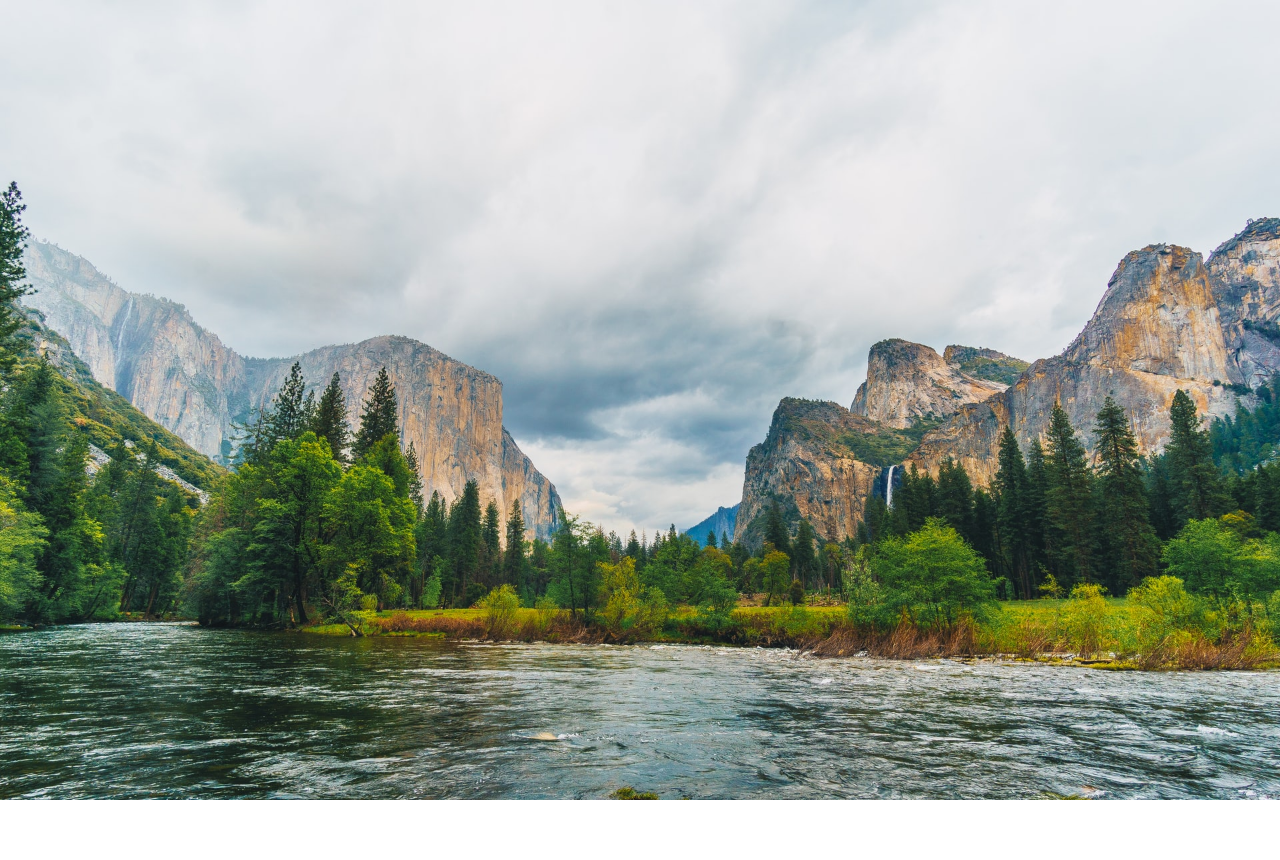
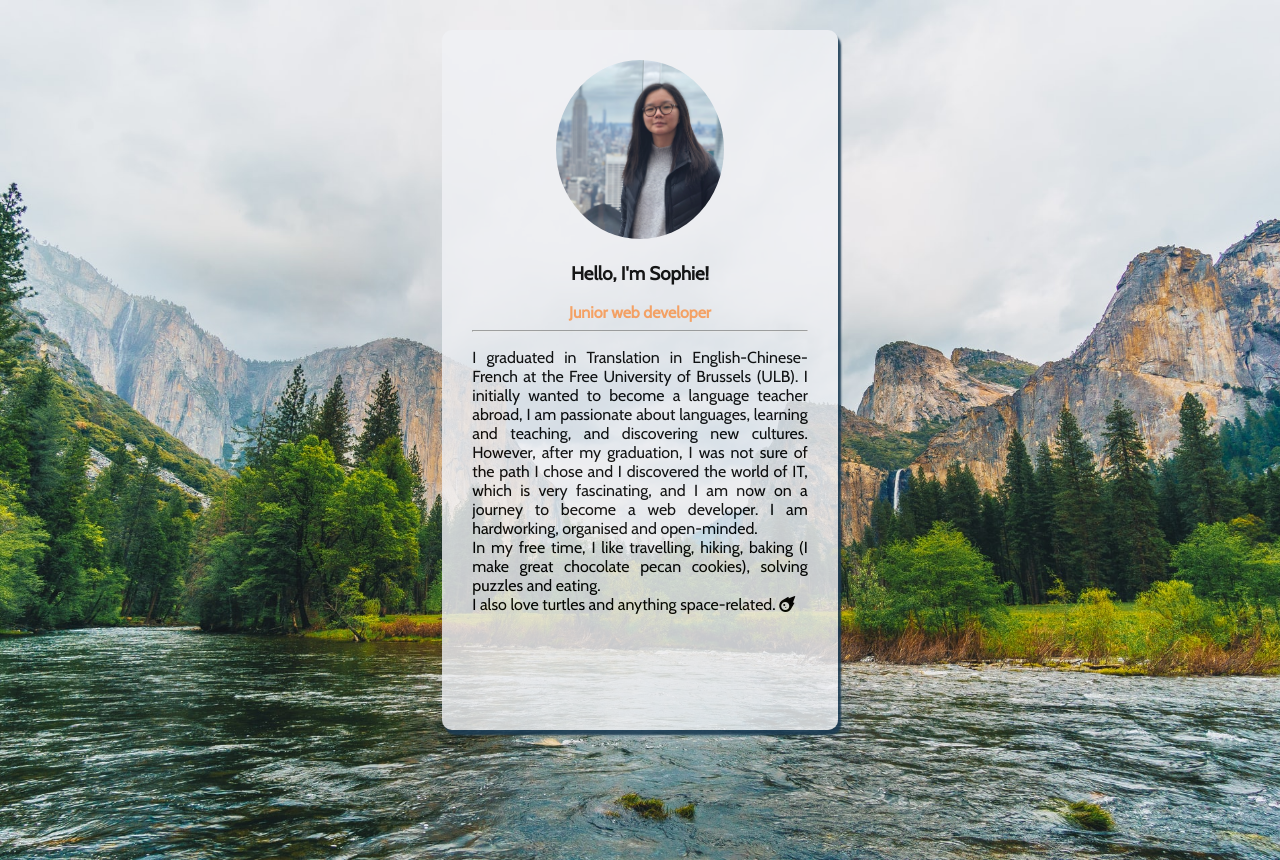
Before and after one commit to ch-sophie/portfolio, a React (Create React App) app: page /about in a window 1280 px wide. Before the commit this address had no page. Before the commit the page ends 800 px from the top, so only its background shows below. Built offline with nearby package versions, Linux system fonts and the light colour scheme.

Commit message:
commit about page

```diff
--- a/src/App.css
+++ b/src/App.css
@@ -6,23 +6,23 @@ body{
     font-weight: bold;
     /* overflow: hidden; */
 }
-a:link {
+a:link{
     color: #fc9f5b;
     text-decoration: none;
 }
-a:visited {
+a:visited{
     color: #fc9f5b;
     text-decoration: none;
 }
-a:hover {
-    color: #409059;
+a:hover{
+    color: #33658a;
     text-decoration: none;
 }
-a:active {
+a:active{
     color:#fc9f5b;
     text-decoration: none;
 }
-nav {
+nav{
     display: flex;
     justify-content: space-evenly;
     font-size: 110%;
@@ -32,7 +32,7 @@ nav {
     right: 300px;
     padding: 5px;
 }
-.flex-container {
+.flex-container{
     display: flex;
     flex-direction: column;
     position:relative;
@@ -40,27 +40,26 @@ nav {
     margin: 10px;
     padding: 10px;
 }
-.icons {
+.icons{
     margin-top: 50px;
     font-size: 180%;
     letter-spacing: 10px;
 }
-.one {
+.one{
     text-align: center;
     position: relative;
     margin: 120px;
 }
-h1 {
+h1{
     font-size: 250%;
 }
-.two {
+.two{
     text-align: center;
     position: relative;
     /* margin: 50px; */
     /* top: 50px; */
     /* border: 2px solid #fc9f5b; */
 }
-
 @media screen and (max-width:799px) {
     body{
         background-image: url("./images/mountains.jpeg");
@@ -82,8 +81,6 @@ h1 {
         text-decoration: none;
     }
 }
-
-/* media screen */
 @media screen and (max-width: 300px) {
     .icons {
         font-size: 150%;
@@ -108,7 +105,6 @@ h1 {
         padding-right: 0;
     }
 }
-
 @media screen and (min-width:301px) and (max-width:350px){
     .icons {
         font-size: 150%;
@@ -132,7 +128,6 @@ h1 {
         padding-right: 0;
     }
 }
-
 @media screen and (min-width:351px) and (max-width:450px) {
     .icons {
         font-size: 180%;
@@ -154,7 +149,6 @@ h1 {
         top: 40px;
     }
 }
-
 @media screen and (min-width:451px) and (max-width:768px){
     nav{
         padding:10px;
@@ -171,7 +165,6 @@ h1 {
         margin: 100px;
     }
 }
-
 @media screen and (min-width:768px) {
     body{
         overflow: hidden;
@@ -185,6 +178,138 @@ h1 {
 @media screen and (min-width:990px) {
     .two{
         top: 100px;
+    }
+}
+
+/* about page */
+#root{
+    height: 100vh;
+    margin: 30px;
+}
+#containerAbout{
+    position: relative;
+    max-width: 50%;
+    margin: auto;
+    text-align: center;
+}
+.sectionAbout{
+    position: relative;
+    margin: auto;
+    width: 55%;
+    height: 80vh;
+    background-color:#f0f1f5e9;
+    opacity: 0.9;
+    padding: 30px;
+    border: 2px none;
+    border-radius: 10px;
+    box-shadow: 3px 5px 2px #1b3b54;
+    transition: width 3s;
+}
+.sectionAbout{transition-timing-function: ease}
+.sectionAbout:hover{
+    width: 55%;
+    opacity: 1;
+}
+.pAbout{
+    text-align: justify;
+    font-weight: normal;
+}
+.image1{
+    float: none;
+    border-radius: 50%;
+}
+.title2{
+    text-align: center !important;
+    font-weight: 600;
+    color: #fc9f5b;
+}
+.flip-card-about{
+    width: 100%;
+    height: 560px;
+    perspective: 1000px;
+}
+.flip-card-inner-about{
+    position: relative;
+    transition: transform 0.7s;
+    transform-style: preserve-3d;
+}
+.flip-card-about:hover .flip-card-inner-about{
+    transform: rotateY(180deg);
+}
+.flip-card-front-about, .flip-card-back-about{
+    position: absolute;
+    width: 100%;
+    height: 100%;
+    -webkit-backface-visibility: hidden;
+    backface-visibility: hidden;
+}
+.flip-card-front-about{
+    background-color: #bbb;
+    color: #000000;
+}
+.flip-card-back-about {
+    transform: rotateY(180deg);
+    display: flex;
+    flex-direction: column;
+}
+.contact{
+    font-weight: 600;
+    color: #fc9f5b;
+}
+.iconsAbout{
+    font-size: 2em;
+    padding: 30px;
+    color:#fc9f5b;
+}
+.iconsAbout:hover{
+    color:#33658a;
+}
+/* media screen */
+@media screen and (max-width:428px) {
+    .sectionAbout{
+        width: 180%;
+    }
+    .sectionAbout:hover{
+        width: 180%;
+    }
+    #containerAbout{
+        margin:0;
+    }
+}
+@media screen and (min-width:429px) and (max-width:530px) {
+    .sectionAbout{
+        width:150%;
+    }
+    .sectionAbout:hover{
+        width:150%;
+    }
+    #containerAbout{
+        margin:22px;
+    }
+}
+@media screen and (min-width:531px) and (max-width:635px) {
+    .sectionAbout{
+        width: 120%;
+    }
+    .sectionAbout:hover{
+        width: 120%;
+    }
+    #containerAbout{
+        margin-left:70px;
+        margin-right:50px;
+    }
+}
+@media screen and (min-width:636px) and (max-width:824px) {
+    .sectionAbout{
+        width: 100%;
+    }
+    .sectionAbout:hover{
+        width: 100%;
+    }
+}
+@media screen and (min-width: 825px) and (max-width:1231px) {
+    #containerAbout{
+        max-width: 70%;
     }
 }
 
--- a/src/App.js
+++ b/src/App.js
@@ -2,12 +2,14 @@
 import React from "react";
 import {Route, Routes} from "react-router-dom";
 import Main from "./components/main";
+import About from "./components/about";
 
 function App() {
   return (
     <div>
     <Routes>
       <Route exact path="/" element={<Main />} />
+      <Route path="/about" element={<About />} />
     </Routes>
     </div>
   );
--- /dev/null
+++ b/src/components/about.js
@@ -0,0 +1,39 @@
+import "../App.css";
+import portrait from "../images/image3.jpg";
+
+function About() {
+    const greeting = "Hello, I'm Sophie!";
+    const dev = "Junior web developer";
+
+    return (
+        <div id="containerAbout">
+            <section className="sectionAbout">
+                <div className="flip-card-about">
+                    <div className="flip-card-inner-about">
+                        <div className="flip-card-front-about">
+                            <img title="photo" className="image1" src={portrait} width="50%" alt="portrait" />
+                            <h3 className="greetingAbout">{greeting}</h3>
+                            <span className="title2">{dev}</span>
+                            <hr />
+                            <p className="pAbout">
+                            I graduated in Translation in English-Chinese-French at the Free University of Brussels (ULB). I initially wanted to become a language teacher abroad, I am passionate about languages, learning and teaching, and discovering new cultures. However, after my graduation, I was not sure of the path I chose and I discovered the world of IT, which is very fascinating, and I am now on a journey to become a web developer. I am hardworking, organised and open-minded. <br />
+                            In my free time, I like travelling, hiking, baking (I make great chocolate pecan cookies), solving puzzles and eating. <br />
+                            I also love turtles and anything space-related. <i class="fa-solid fa-meteor"></i>
+                            </p>
+                        </div>
+                        <div className="flip-card-back-about">
+                            <h2 className="contact">Contact</h2>
+                            <a target="_blank" rel="noopener noreferrer" href="https://634d5c115636f8355447926a--delightful-clafoutis-008edf.netlify.app/" title="homepage"><i class="iconsAbout fa-solid fa-rocket"></i></a>
+                            <a target="_blank" rel="noopener noreferrer" href="https://ch-sophie.github.io/My-CV/" title="myCV"><i class="iconsAbout fa-regular fa-id-badge"></i></a>
+                            <a target="_blank" rel="noopener noreferrer" href="https://www.linkedin.com/in/sophie-cheng03/" title="myLinkedIn"><i class="iconsAbout fa-brands fa-linkedin"></i></a>
+                            <a target="_blank" rel="noopener noreferrer" href="https://github.com/ch-sophie" title="myGithub"><i class="iconsAbout fa-brands fa-github"></i></a>
+                            <a target="_blank" rel="noopener noreferrer" href="https://ch-sophie.github.io/vcard/portfolio" title="myPortfolio"><i class="iconsAbout fa-regular fa-folder-open"></i></a>
+                        </div>
+                    </div>
+                </div>
+            </section>
+        </div>
+    )
+}
+
+export default About;
--- a/src/components/main.js
+++ b/src/components/main.js
@@ -1,6 +1,5 @@
 import Banner from "./banner";
 import "../App.css";
-
 
 function Main() {
     return(
```
Also changed, not shown: src/images/image3.jpg (added). Lines whose indentation alone changed are shown as unchanged.
